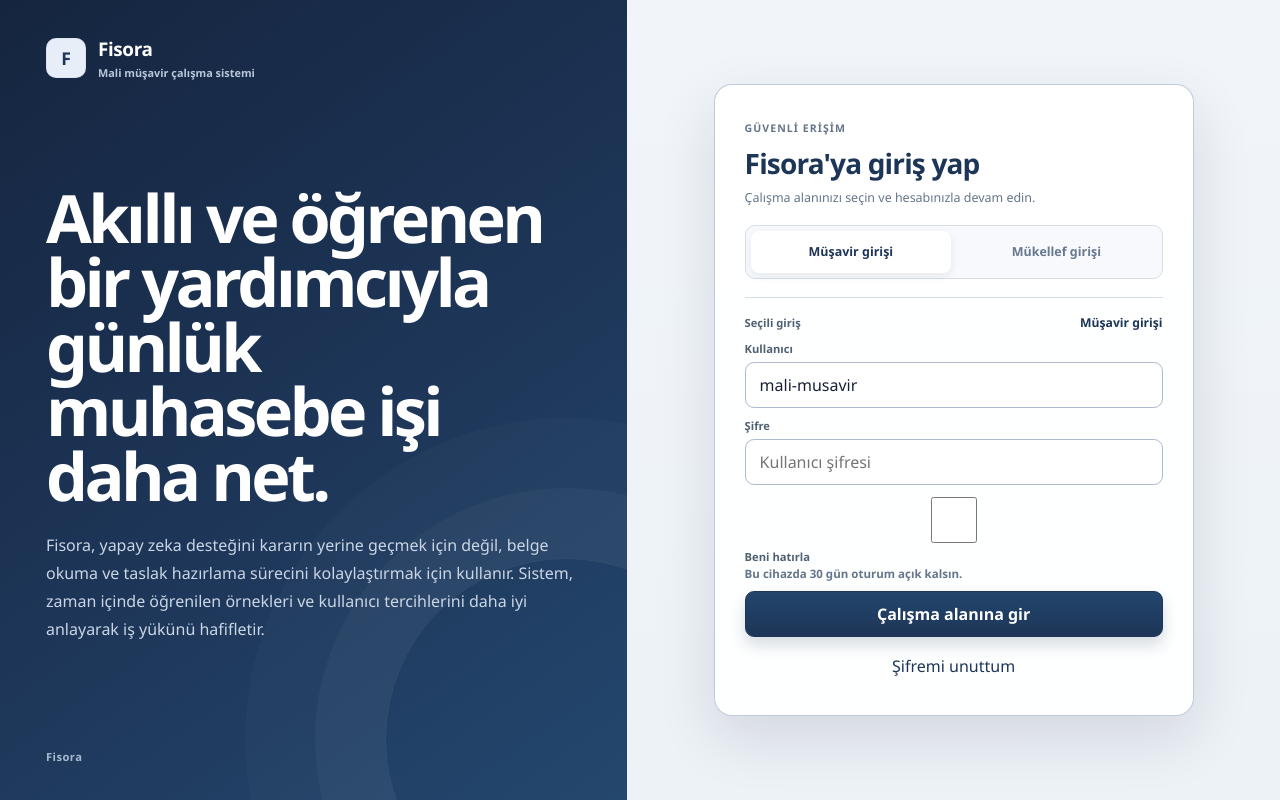
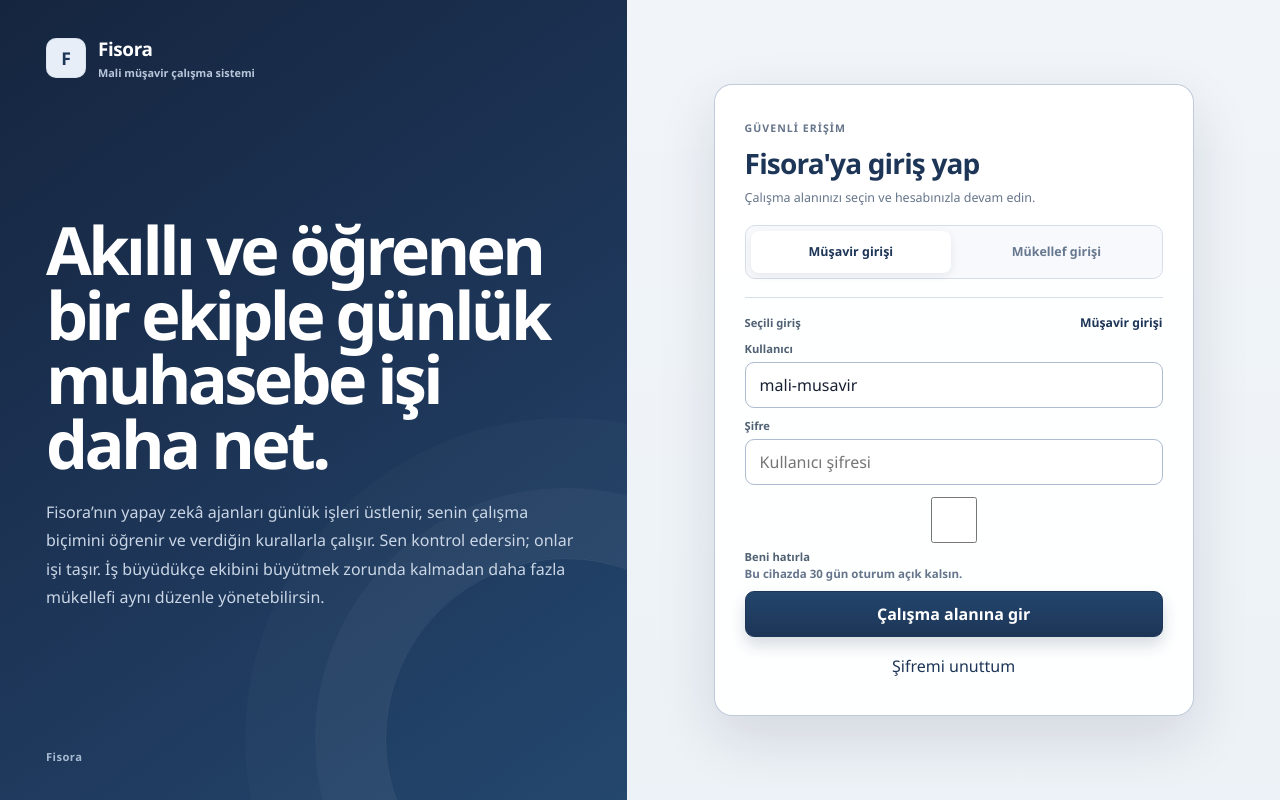
Before and after one commit to keremerdogdu92/Fisora, a Next.js app in the folder frontend/: page / in a window 1280 px wide. Built offline with nearby package versions, Linux system fonts and the light colour scheme.

Commit message:
[deploy] Refresh login AI agent copy

```diff
--- a/frontend/app/page.tsx
+++ b/frontend/app/page.tsx
@@ -133,11 +133,11 @@ export default function RoleGatewayLanding() {
         </a>
 
         <div className="role-copy">
-          <h1>Akıllı ve öğrenen bir yardımcıyla günlük muhasebe işi daha net.</h1>
+          <h1>Akıllı ve öğrenen bir ekiple günlük muhasebe işi daha net.</h1>
           <p>
-            Fisora, yapay zeka desteğini kararın yerine geçmek için değil, belge okuma ve
-            taslak hazırlama sürecini kolaylaştırmak için kullanır. Sistem, zaman içinde
-            öğrenilen örnekleri ve kullanıcı tercihlerini daha iyi anlayarak iş yükünü hafifletir.
+            Fisora’nın yapay zekâ ajanları günlük işleri üstlenir, senin çalışma biçimini öğrenir
+            ve verdiğin kurallarla çalışır. Sen kontrol edersin; onlar işi taşır. İş büyüdükçe
+            ekibini büyütmek zorunda kalmadan daha fazla mükellefi aynı düzenle yönetebilirsin.
           </p>
         </div>
 
```
Also changed, not shown: 2 other files (tests, documents, lock files or other folders).
